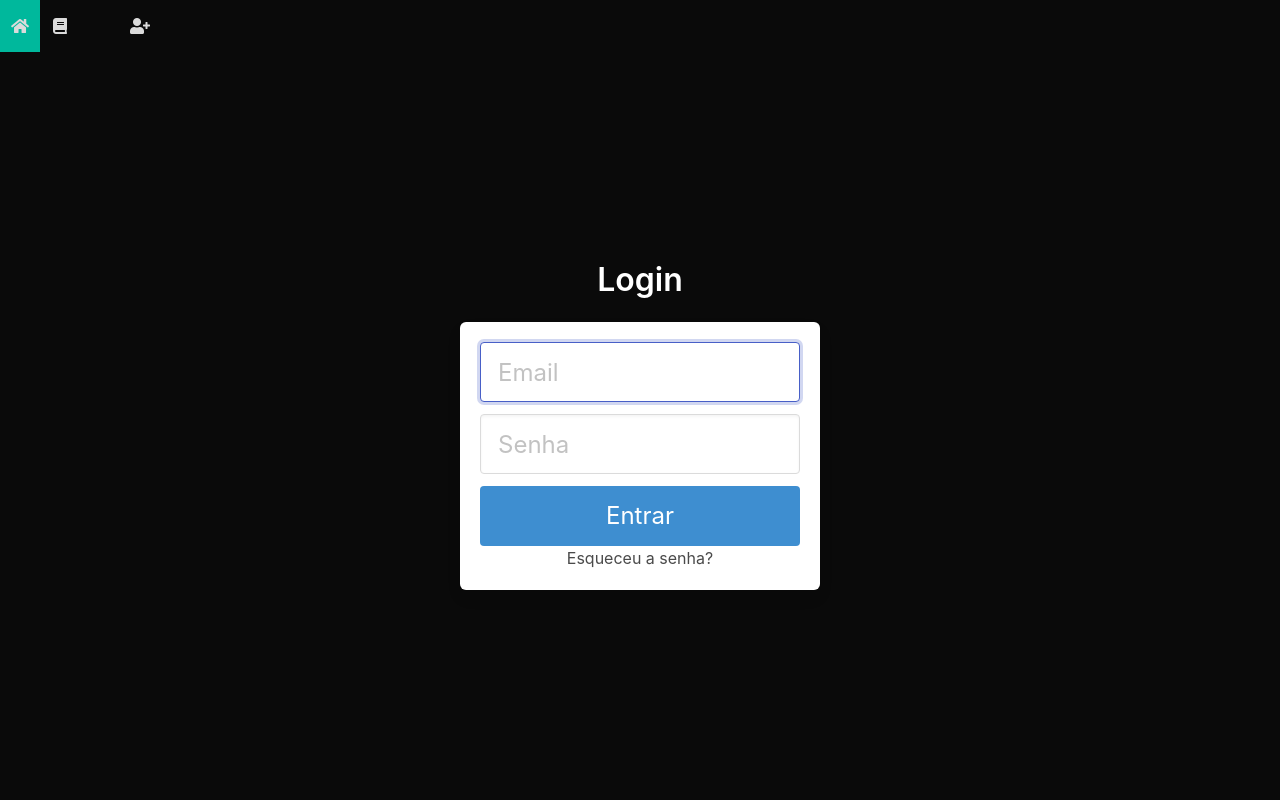
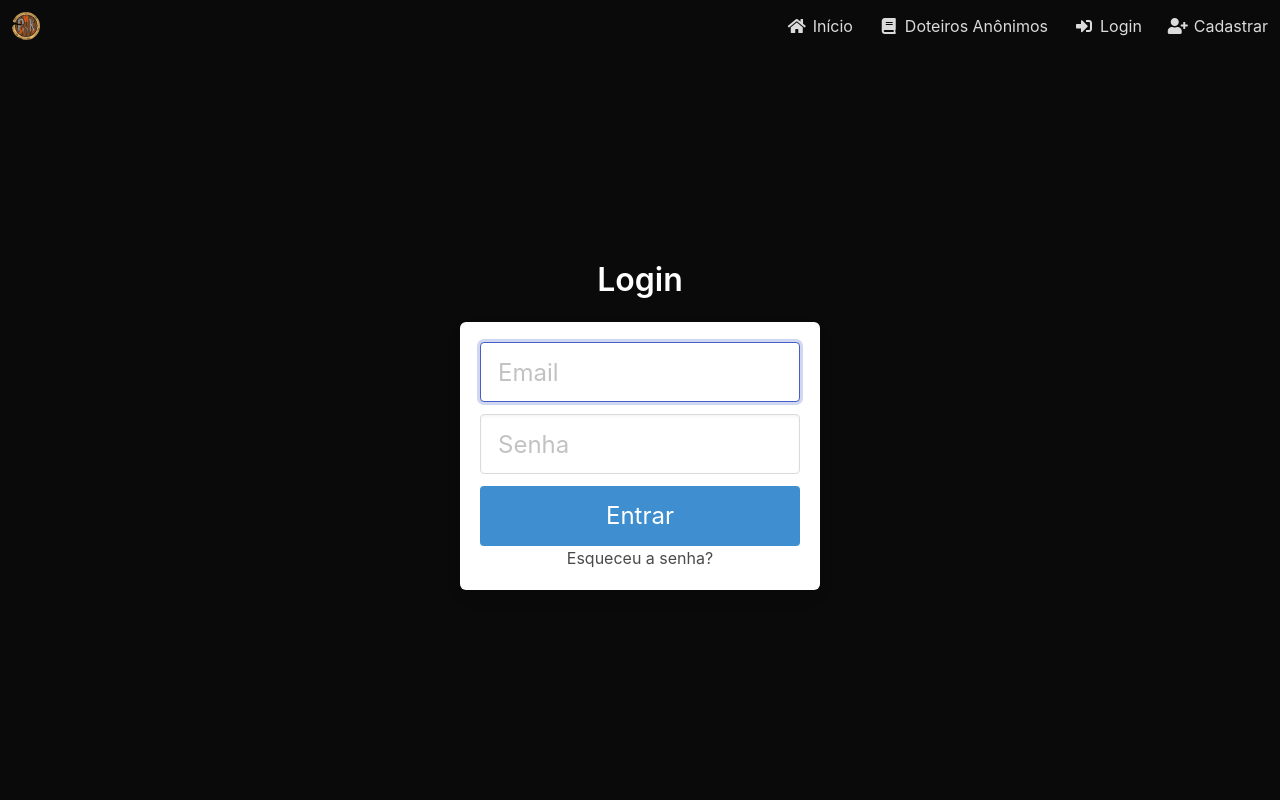
Before and after one commit to bsguedes/pnkasino, a Flask app: a page that uses templates/base.html in a window 1280 px wide. Run offline with Flask 2, Linux system fonts and the light colour scheme; some libraries are stand-ins or nearby versions.

Commit message:
icon menu

```diff
--- a/templates/base.html
+++ b/templates/base.html
@@ -23,16 +23,19 @@
     }
     .button__badge {
       background-color: #fa3e3e;
-      border-radius: 2px;
+      border-radius: 8px;
       color: white;
 
-      padding: 1px 3px;
-      font-size: 10px;
+      padding: 0px 6px 0px 6px;
+      font-size: 9px;
 
       position: absolute;
-      top: 0;
-      left: 10px;
+      top: 2px;
+      left: 25px;
     }
+
+
+
 
 
 
@@ -44,6 +47,10 @@
     <div class="hero-head">
         <nav class="navbar">
             <div class="navbar-brand">
+                <div class="navbar-item">
+                    <img src="https://raw.githubusercontent.com/bsguedes/pnkasino/master/img/pnkoins.png" width="28"
+                         height="28">
+                </div>
                 {% if current_user.is_authenticated %}
                 <div class="navbar-item">
                     <h3 id="coinsHeader" class="has-text-weight-bold">{{current_user.pnkoins}} ₭</h3>
@@ -52,79 +59,113 @@
                     <h3 class="has-text-weight-bold">{{current_user.fcoins}} ƒ</h3>
                 </div>
                 {% endif %}
+            </div>
+            <div id="navbarMenuHeroA" class="navbar-menu is-active has-background-black">
+                <div class="navbar-end has-background-black">
                     {% if current_user.is_authenticated %}
                     <a href="{{ url_for('prfl.index', user_id=current_user.id) }}" class="navbar-item">
+                        <span class="icon-text">
                             <span class="icon">
                               <i class="fas fa-user"></i>
                             </span>
+                            <span>Perfil</span>
+                        </span>
                         {% if current_user.unread_scraps() > 0 %}
-                    <span class="button__badge">{{ current_user.unread_scraps() }}</span>
+                        <span class="button__badge has-text-weight-bold">{{ current_user.unread_scraps() }}</span>
                         {% endif %}
                     </a>
                     {% else %}
                     <a href="{{ url_for('main.index') }}" class="navbar-item">
+                        <span class="icon-text">
                             <span class="icon">
                               <i class="fas fa-home"></i>
+                            </span>
+                            <span>Início</span>
                         </span>
                     </a>
                     {% endif %}
                     <a href="{{ url_for('book.index') }}" class="navbar-item">
+                        <span class="icon-text">
                             <span class="icon">
                                 <i class="fas fa-book"></i>
                             </span>
+                            <span>Doteiros Anônimos</span>
+                        </span>
                         {% if current_user.is_authenticated and current_user.unread_messages() > 0 %}
-                    <span class="button__badge">{{ current_user.unread_messages() }}</span>
+                            <span class="button__badge has-text-weight-bold">{{ current_user.unread_messages() }}</span>
                         {% endif %}
                     </a>
                     {% if current_user.is_authenticated %}
                     <a href="{{ url_for('main.bets') }}" class="navbar-item has-text-weight-bold">
+                        <span class="icon-text">
                             <span class="icon">
                                 <i class="fas fa-dice"></i>
                             </span>
+                            <span>Apostas</span>
+                        </span>
                         {% if current_user.open_bets_count() > 0 %}
-                    <span class="button__badge">{{ current_user.open_bets_count() }}</span>
+                            <span class="button__badge has-text-weight-bold">{{ current_user.open_bets_count() }}</span>
                         {% endif %}
                     </a>
                     <a href="{{ url_for('roulette.index') }}" class="navbar-item">
+                        <span class="icon-text">
                             <span class="icon">
                                 <i class="fas fa-sun"></i>
                             </span>
+                            <span>Roleta</span>
+                        </span>
                     </a>
                     <a href="{{ url_for('fantasy.index') }}" class="navbar-item has-text-weight-bold">
+                        <span class="icon-text">
                             <span class="icon">
                                 <i class="fas fa-clipboard"></i>
                             </span>
+                            <span>Fantasy</span>
+                        </span>
                         {% if current_user.can_recruit() %}
-                    <span class="button__badge">!</span>
+                            <span class="button__badge has-text-weight-bold">!</span>
                         {% endif %}
                     </a>
                     {% if current_user.is_admin_user() %}
                     <a href="{{ url_for('admin.index') }}" class="navbar-item">
+                    <span class="icon-text">
                         <span class="icon">
                           <i class="fas fa-cog"></i>
+                        </span>
+                        <span>Admin</span>
                     </span>
                     </a>
                     {% endif %}
                     {% endif %}
                     {% if not current_user.is_authenticated %}
                     <a href="{{ url_for('auth.login') }}" class="navbar-item">
+                        <span class="icon-text">
                             <span class="icon">
-                          <i class="fas fa-sign-in"></i>
+                                <i class="fas fa-sign-in-alt"></i>
+                            </span>
+                            <span>Login</span>
                         </span>
                     </a>
                     <a href="{{ url_for('auth.signup') }}" class="navbar-item">
+                        <span class="icon-text">
                             <span class="icon">
                                 <i class="fas fa-user-plus"></i>
+                            </span>
+                            <span>Cadastrar</span>
                         </span>
                     </a>
                     {% endif %}
                     {% if current_user.is_authenticated %}
                     <a href="{{ url_for('auth.logout') }}" class="navbar-item">
+                        <span class="icon-text">
                             <span class="icon">
                                 <i class="fas fa-sign-out-alt"></i>
                             </span>
+                            <span>Logout</span>
+                        </span>
                     </a>
                     {% endif %}
+                </div>
             </div>
         </nav>
     </div>
```
Lines whose indentation alone changed are shown as unchanged.
